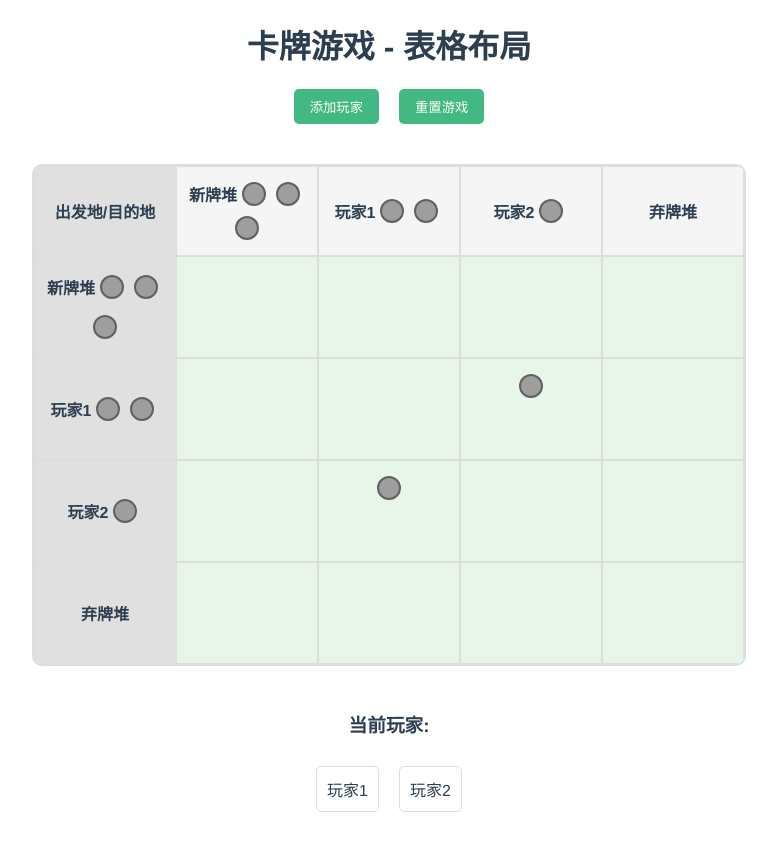
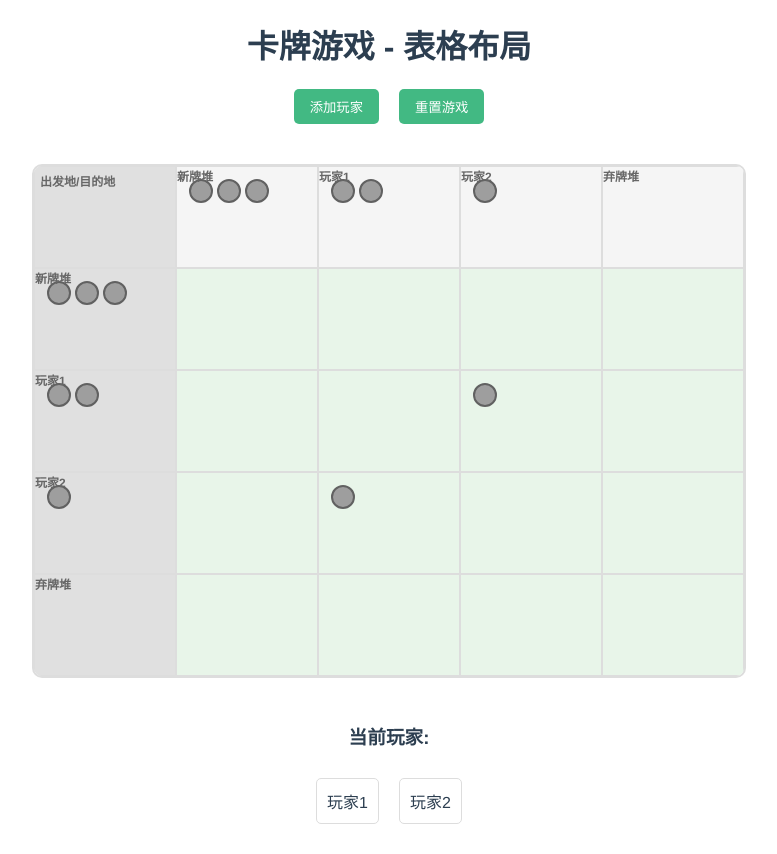
Before and after one commit to yuanoook/tiny, a Vue app: page / in a window 1280 px wide. Shown: the whole page, without its empty margins (251-1028 px from the left). Built offline with nearby package versions, Linux system fonts and the light colour scheme.

Commit message:
refactor(App.vue): 优化表格头部样式和布局
重构表格头部样式，将文本内容移至伪元素和绝对定位的span中
调整单元格布局，移除不必要的flex属性
统一卡牌小圆点的间距和显示方式

```diff
--- a/src/App.vue
+++ b/src/App.vue
@@ -13,7 +13,6 @@
       <!-- 表头 -->
       <div class="table-header">
         <div class="corner-cell">
-          出发地/目的地
         </div>
         <!-- 新牌堆列 -->
         <div
@@ -23,7 +22,7 @@
           @dragover.prevent="handleDragOver"
           @drop="handleDropToHeader(zone.id)"
         >
-          {{ zone.name }}
+          <span>{{ zone.name }}</span>
           <!-- 显示在列标题区域的卡牌 -->
           <div
             class="card-dot header-card"
@@ -45,7 +44,7 @@
           @dragover.prevent="handleDragOver"
           @drop="handleDropToHeader(player.id)"
         >
-          {{ player.name }}
+          <span>{{ player.name }}</span>
           <!-- 显示在列标题区域的卡牌 -->
           <div
             class="card-dot header-card"
@@ -67,7 +66,7 @@
           @dragover.prevent="handleDragOver"
           @drop="handleDropToHeader(zone.id)"
         >
-          {{ zone.name }}
+          <span>{{ zone.name }}</span>
           <!-- 显示在列标题区域的卡牌 -->
           <div
             class="card-dot header-card"
@@ -90,7 +89,7 @@
           @dragover.prevent="handleDragOver"
           @drop="handleDropToHeader(zone.id)"
         >
-          {{ zone.name }}
+          <span>{{ zone.name }}</span>
           <!-- 显示在行标题区域的卡牌 -->
           <div
             class="card-dot header-card"
@@ -135,7 +134,7 @@
           @dragover.prevent="handleDragOver"
           @drop="handleDropToHeader(player.id)"
         >
-          {{ player.name }}
+          <span>{{ player.name }}</span>
           <!-- 显示在行标题区域的卡牌 -->
           <div
             class="card-dot header-card"
@@ -180,7 +179,7 @@
           @dragover.prevent="handleDragOver"
           @drop="handleDropToHeader(zone.id)"
         >
-          {{ zone.name }}
+          <span>{{ zone.name }}</span>
           <!-- 显示在行标题区域的卡牌 -->
           <div
             class="card-dot header-card"
@@ -593,28 +592,40 @@ export default {
   background-color: #e0e0e0;
   width: 120px;
   min-height: 60px;
-  display: flex;
-  flex-wrap: wrap;
-  align-items: center;
-  justify-content: center;
   border: 1px solid #ddd;
   font-weight: bold;
   padding: 10px;
   position: relative;
 }
 
+.corner-cell::after {
+  content: "出发地/目的地";
+  position: absolute;
+  top: 5px;
+  left: 5px;
+  font-size: 12px;
+  color: #666;
+  z-index: 1;
+}
+
 .col-header {
   width: 120px;
-  min-height: 60px;
-  display: flex;
-  flex-wrap: wrap;
-  align-items: center;
-  justify-content: center;
+  min-height: 80px;
   border: 1px solid #ddd;
   font-weight: bold;
   padding: 10px;
   position: relative;
   background-color: #f5f5f5;
+  text-align: left;
+}
+
+.col-header span {
+  position: absolute;
+  top: 0px;
+  left: 0px;
+  font-size: 12px;
+  color: #666;
+  z-index: 1;
 }
 
 .table-row {
@@ -626,13 +637,19 @@ export default {
   font-weight: bold;
   width: 120px;
   min-height: 80px;
-  display: flex;
-  flex-wrap: wrap;
-  align-items: center;
-  justify-content: center;
   border: 1px solid #ddd;
   padding: 10px;
   position: relative;
+  text-align: left;
+}
+
+.row-header span {
+  position: absolute;
+  top: 0px;
+  left: 0px;
+  font-size: 12px;
+  color: #666;
+  z-index: 1;
 }
 
 .table-cell {
@@ -641,6 +658,7 @@ export default {
   border: 1px solid #ddd;
   padding: 10px;
   position: relative;
+  text-align: left;
 }
 
 /* 中心区域（工作区/待转区）的特殊背景色 */
@@ -653,6 +671,7 @@ export default {
   width: 15px;
   height: 15px;
   margin: 2px;
+  display: inline-block;
 }
 
 /* 卡牌小圆点样式 */
@@ -660,7 +679,7 @@ export default {
   width: 20px;
   height: 20px;
   border-radius: 50%;
-  margin: 5px;
+  margin: 2px;
   cursor: pointer;
   display: inline-block;
 }
```
